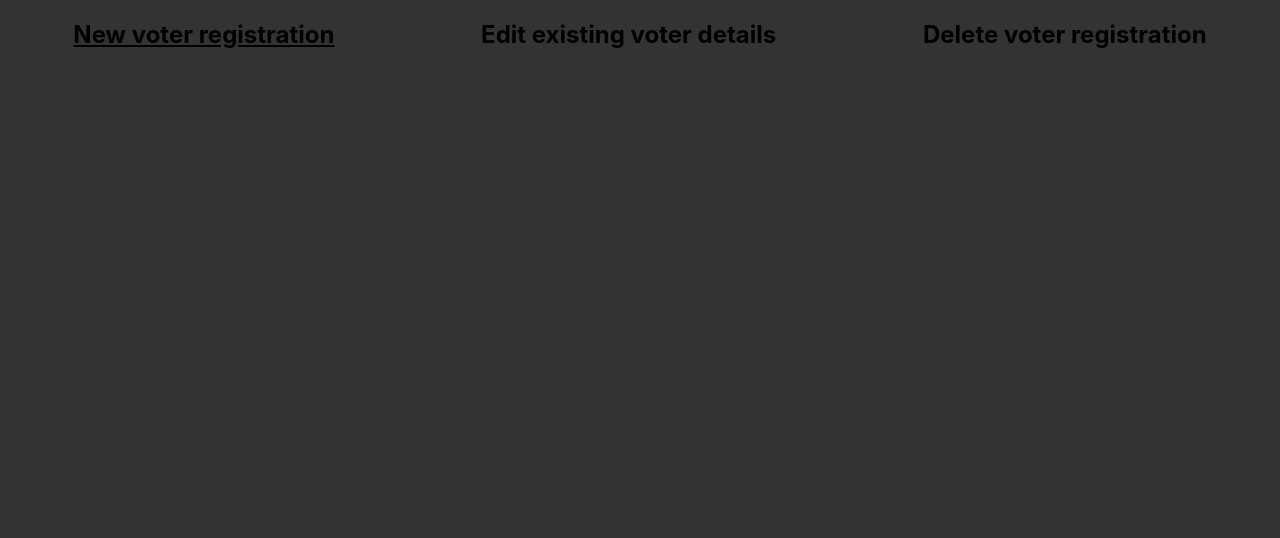
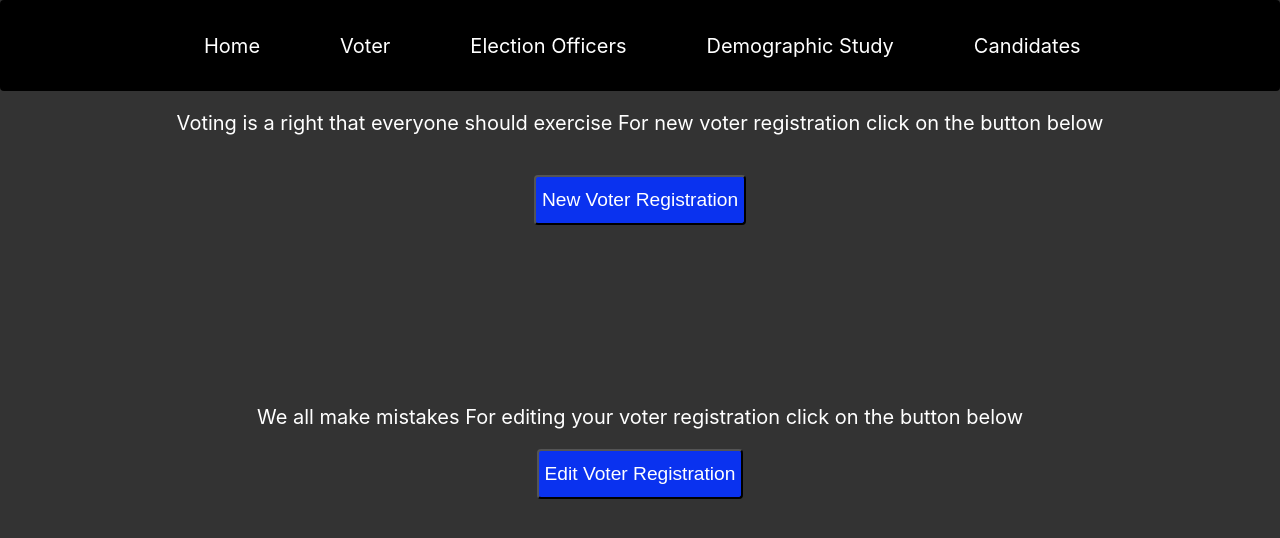
Before and after one commit to Amogh24/election_dbms, a React (Create React App) app in the folder client/front/: page /voter in a window 1280 px wide. Shown: the top 538 px of the page. Built offline with nearby package versions, Linux system fonts and the light colour scheme.

Commit message:
navbar and changed homepage

```diff
--- a/client/front/package.json
+++ b/client/front/package.json
@@ -10,8 +10,10 @@
     "react": "^17.0.2",
     "react-bootstrap": "^1.5.2",
     "react-dom": "^17.0.2",
+    "react-icons": "^4.2.0",
     "react-router-dom": "^5.2.0",
     "react-scripts": "4.0.3",
+    "styled-components": "^5.2.3",
     "web-vitals": "^1.1.1"
   },
   "scripts": {
--- a/client/front/src/App.css
+++ b/client/front/src/App.css
@@ -3,18 +3,18 @@
 
 }
 .voter{
-  display:flex;
+
   justify-content: space-around;
 
   color:black;
 }
-.nav{
+/* .nav{
   display:flex;
   justify-content: space-around;
   border-radius: 5%;
   text-align: center;
   color: white;
-}
+} */
 .list{
   list-style: none;
   text-align: center;
@@ -148,7 +148,11 @@ input{
   margin: 8px 10px;
   border-radius: 5px;
 }
+nav{
+  background-color: rgb(189, 197, 197);
+  border-radius: 4px;
 
+}
 
 
 body {background-color:rgb(51, 51, 51);}
--- a/client/front/src/App.js
+++ b/client/front/src/App.js
@@ -6,7 +6,7 @@ import Officer from './officer.js'
 import Edit from './editvoter.js'
 import {BrowserRouter as Router,Switch,Route} from 'react-router-dom';
 import Study from './demostudy'
-
+import Navbar from './navbar'
 
 
 function App() {
@@ -17,16 +17,17 @@ function App() {
     <div className="App">
     <div >
 
+      <Navbar/>
       <Switch>
-       <Route path = "/" exact component={Nav}/>
+        <Route path = "/" exact component={Nav}/>
       <Route path = "/voter" exact component={Voter}/>
       <Route path = '/newvoter'component={Inputvoter}/>
       <Route path = '/officer' component={Officer}/>
       <Route path = '/editvoter' component={Edit}/>
       <Route path = '/study' component={Study}/>
       </Switch>
+      <br/><br/><br/>
 
-      {/* <div dangerouslySetInnerHTML={{ __html: home }} /> */}
     </div>
     </div>
     </Router>
--- a/client/front/src/editvoter.js
+++ b/client/front/src/editvoter.js
@@ -120,7 +120,7 @@ const handleConsti = (event) =>
 
     return(
         <div>
-            <h1 className="heading">Edit Voter Details</h1>
+            <h1 className="h">Edit Voter Details</h1>
         <form onSubmit={FetchVoter}>
         <label>Voter ID:</label><input type="number" placeholder="enter your voter id" value={id} onChange={handleID}></input>
         <div>
--- a/client/front/src/nav.js
+++ b/client/front/src/nav.js
@@ -14,7 +14,7 @@ const linkStyle={
         <div><h1 className="heading">Electoral Database</h1>
       <div className="nav">
 
-      <ul className="list">
+      {/* <ul className="list">
 
           <Link style={linkStyle} to ='/voter'>
           <button className='B'><span>Voter</span></button>
@@ -30,7 +30,14 @@ const linkStyle={
           </Link>
 
       </ul>
-
+       */}
+        <p style={{color:"white",fontSize:"20px"}}><i>"The ignorance of one voter in a democracy impairs the security of all"</i> - John F. Kennedy</p>
+     <br/><br/><br/>
+     <p style={{color:"white",fontSize:"20px"}}><i>"The ballot is stronger than the bullet"</i> - Abraham Lincoln</p>
+     <br/><br/><br/>
+     <p style={{color:"white",fontSize:"20px"}}><i>"Voting is not only our right,it is our power"</i> - Loung Ung</p>
+     <br/><br/><br/>
+     <p style={{color:"white",fontSize:"20px"}}><i>"The vote is the most important non-violent tool we have"</i> - John Lewis</p>
       </div>
       </div>
     );
--- /dev/null
+++ b/client/front/src/navbar.js
@@ -0,0 +1,44 @@
+
+import React from 'react';
+import {
+  Nav,
+  NavLink,
+  Bars,
+  NavMenu,
+  NavBtn,
+  NavBtnLink,
+} from './navbarElements';
+
+const Navbar = () => {
+  return (
+    <>
+      <Nav>
+        <Bars />
+
+        <NavMenu>
+          <NavLink to='/' activeStyle style={{color:"white",marginLeft:"3rem",fontSize:"20px"}}>
+            Home
+          </NavLink>
+          <NavLink to='/voter' activeStyle style={{color:"white",marginLeft:"3rem",fontSize:"20px"}}>
+            Voter
+          </NavLink>
+          <NavLink to='/officer' activeStyle style={{color:"white",marginLeft:"3rem",fontSize:"20px"}}>
+           Election Officers
+          </NavLink>
+          <NavLink to='/study' activeStyle style={{color:"white",marginLeft:"3rem",fontSize:"20px"}}>
+            Demographic Study
+          </NavLink>
+          <NavLink to='/candidate' activeStyle style={{color:"white",marginLeft:"3rem",fontSize:"20px"}}>
+            Candidates
+          </NavLink>
+
+          {/* Second Nav */}
+          {/* <NavBtnLink to='/sign-in'>Sign In</NavBtnLink> */}
+        </NavMenu>
+
+      </Nav>
+    </>
+  );
+};
+
+export default Navbar;
--- /dev/null
+++ b/client/front/src/navbarElements.js
@@ -0,0 +1,87 @@
+
+import { FaBars } from 'react-icons/fa';
+import { NavLink as Link } from 'react-router-dom';
+import styled from 'styled-components';
+
+export const Nav = styled.nav`
+  background: black;
+  height: 85px;
+  display: flex;
+  justify-content: space-between;
+  padding: 0.2rem calc((100vw - 1000px) / 2);
+  z-index: 12;
+  /* Third Nav */
+  /* justify-content: flex-start; */
+`;
+
+export const NavLink = styled(Link)`
+  color: #808080;
+  display: flex;
+  align-items: center;
+  text-decoration: none;
+  padding: 0 1rem;
+  height: 100%;
+  cursor: pointer;
+  &.active {
+    color: white;
+  }
+`;
+
+export const Bars = styled(FaBars)`
+  display: none;
+  color: #808080;
+  @media screen and (max-width: 768px) {
+    display: block;
+    position: absolute;
+    top: 0;
+    right: 0;
+    transform: translate(-100%, 75%);
+    font-size: 1.8rem;
+    cursor: pointer;
+  }
+`;
+
+export const NavMenu = styled.div`
+  display: flex;
+  align-items: center;
+  margin-right: -24px;
+  /* Second Nav */
+  /* margin-right: 24px; */
+  /* Third Nav */
+  /* width: 100vw;
+  white-space: nowrap; */
+  @media screen and (max-width: 768px) {
+    display: none;
+  }
+`;
+
+export const NavBtn = styled.nav`
+  display: flex;
+  align-items: center;
+  margin-right: 24px;
+  /* Third Nav */
+  /* justify-content: flex-end;
+  width: 100vw; */
+  @media screen and (max-width: 768px) {
+    display: none;
+  }
+`;
+
+export const NavBtnLink = styled(Link)`
+  border-radius: 4px;
+  background: #808080;
+  padding: 10px 22px;
+  color: white;
+  outline: none;
+  border: none;
+  cursor: pointer;
+  transition: all 0.2s ease-in-out;
+  text-decoration: none;
+  /* Second Nav */
+  margin-left: 24px;
+  &:hover {
+    transition: all 0.2s ease-in-out;
+    background: #fff;
+    color: #808080;
+  }
+`;
--- a/client/front/src/officer.js
+++ b/client/front/src/officer.js
@@ -67,7 +67,7 @@ console.log(officers)
 return(
 
     <div>
-        <h1 className="heading">List of Election Officers</h1>
+        <h1 className="h">List of Election Officers</h1>
          <table className="t">
     <thead>
       <tr className="tr">
--- a/client/front/src/voter.js
+++ b/client/front/src/voter.js
@@ -10,18 +10,31 @@ function Voter()
 {
 
     return(
-        <Router>
+
         <div className="voter">
+         <p style={{color:"white",textAlign:"center",fontSize:"20px",marginLeft:"auto",marginRight:"auto"}}>Voting is a right that everyone should exercise For new voter registration click on the button below</p>
 
-            <Link style={linkStyle} to ='/newvoter'>
-            <h2>New voter registration</h2>
+            <br/>
+             <Link to = "/newvoter">
+                <div style={{alignItems:"center"}}>
+                <button style={{backgroundColor:" rgb(10,50,239)",color:"white",marginTop:"0px",fontSize: "larger",height:"50px",borderColor:"black",borderRadius:"4px",marginLeft:"auto",marginRight:"auto"}}>
+                    New Voter Registration
+                </button>
+                </div>
+            </Link>
+            <br/><br/><br/><br/><br/><br/><br/><br/>
+            <p style={{color:"white",textAlign:"center",fontSize:"20px",marginLeft:"auto",marginRight:"auto"}}>We all make mistakes For editing your voter registration click on the button below</p>
+            <Link to = "/editvoter">
+                <div style={{alignItems:"center"}}>
+                <button style={{backgroundColor:" rgb(10,50,239)",color:"white",marginTop:"0px",fontSize: "larger",height:"50px",borderColor:"black",borderRadius:"4px",marginLeft:"auto",marginRight:"auto"}}>
+                    Edit Voter Registration
+                </button>
+                </div>
             </Link>
 
-            <h2>Edit existing voter details</h2>
-            <h2>Delete voter registration</h2>
 
         </div>
-        </Router>
+
     );
 }
 
```
Also changed, not shown: 1 other file (tests, documents, lock files or other folders).
